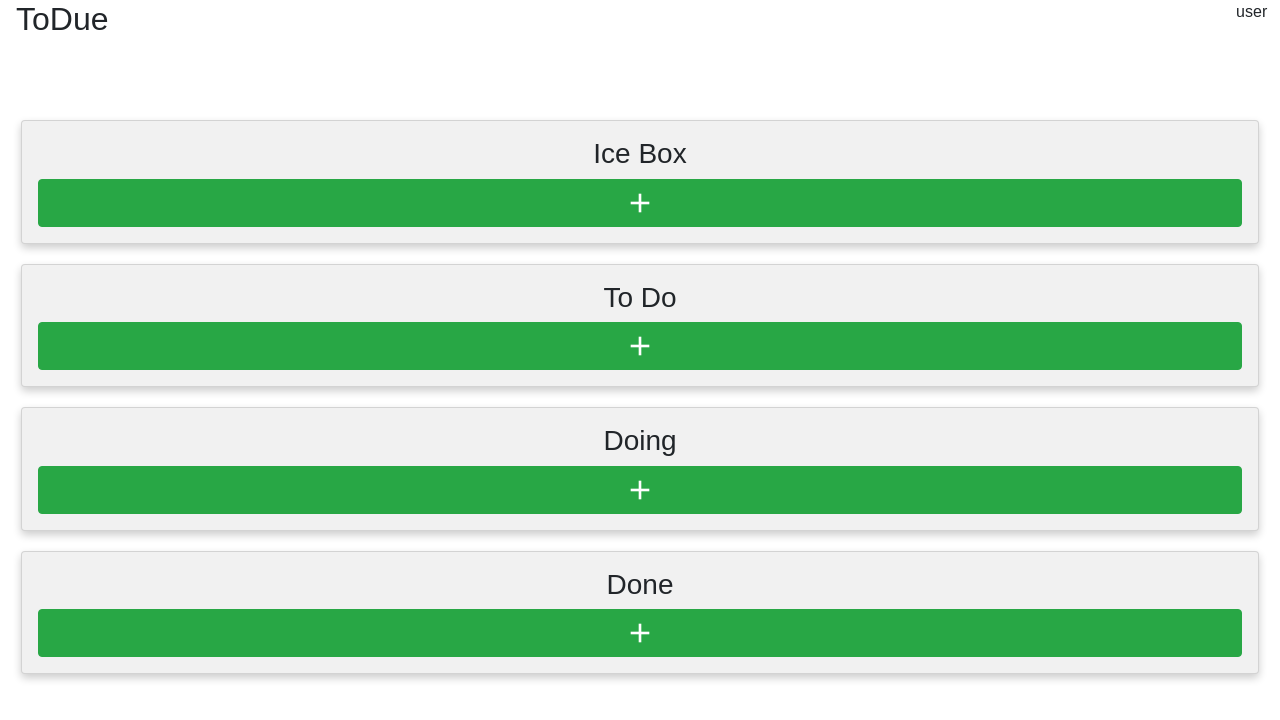
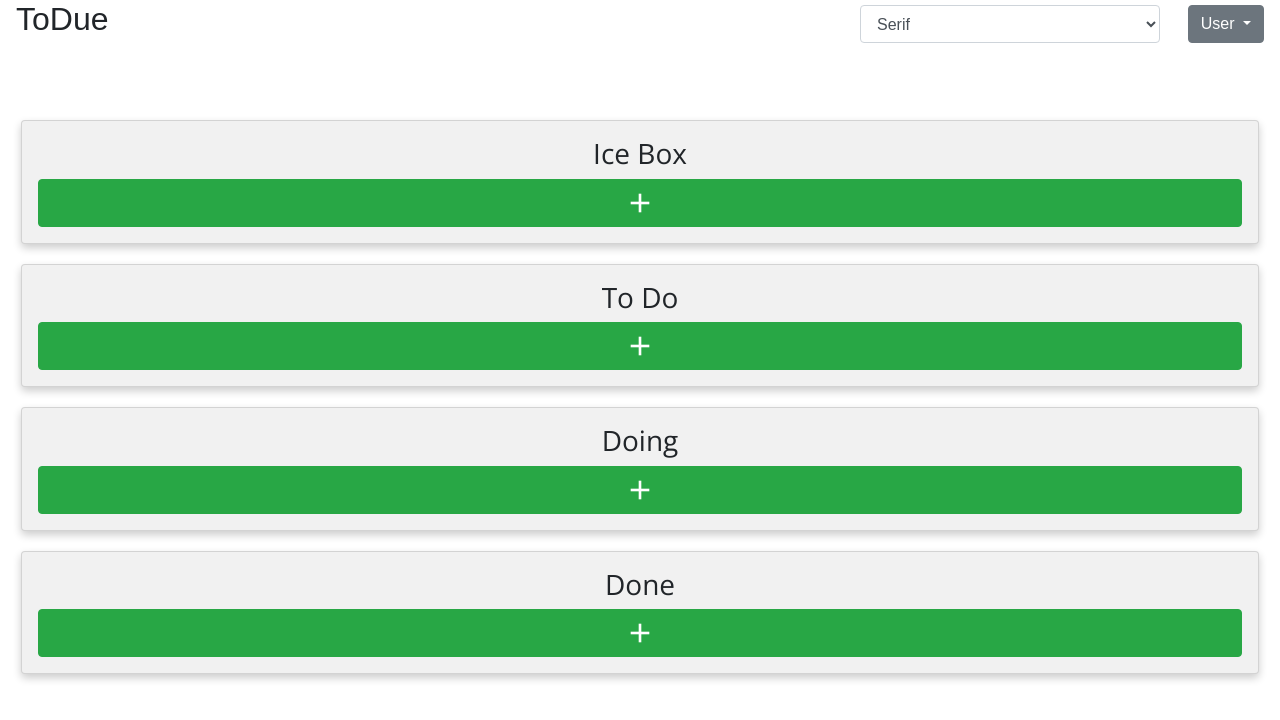
Before and after one commit to ysuran92/todue, a plain HTML site: page index.html in a window 1280 px wide. Drawn offline with nearby package versions, Linux system fonts and the light colour scheme.

Commit message:
font selector added (WIP)

```diff
--- a/css/styles.css
+++ b/css/styles.css
@@ -4,10 +4,25 @@
     left: 1rem;
 }
 
-#userBtn {
+h3 {
+    font-family: 'Open Sans', sans-serif;
+}
+
+.userBtn {
     position: absolute;
-    top: 0px;
-    right: 1vw;
+    top: 5px;
+    right: 1rem;
+}
+
+.dropdown-menu a:active {
+    background-color: rgb(40, 167, 69);
+}
+
+#selectFontFamily {
+    position: absolute;
+    top: 5px;
+    right: 7.5rem;
+    width: 300px;
 }
 
 .kanbanRow {
@@ -87,7 +102,7 @@ body {
 /************************************* KANBAN CARDS END *************************************/
 
 
-/************************************ NEW CARDS AND DELETE/EDIT ******************************/
+/***************************************** NEW CARDS ****************************************/
 
 .newCard {
     margin-bottom: 0.5rem;
--- a/index.html
+++ b/index.html
@@ -5,6 +5,7 @@
     <meta charset="UTF-8">
     <meta name="viewport" content="width=device-width, initial-scale=1.0">
     <link href="https://fonts.googleapis.com/icon?family=Material+Icons" rel="stylesheet">
+    <link href="https://fonts.googleapis.com/css2?family=Open+Sans&display=swap" rel="stylesheet">
     <link rel="stylesheet" href="https://stackpath.bootstrapcdn.com/bootstrap/4.5.2/css/bootstrap.min.css" integrity="sha384-JcKb8q3iqJ61gNV9KGb8thSsNjpSL0n8PARn9HuZOnIxN0hoP+VmmDGMN5t9UJ0Z" crossorigin="anonymous">
     <link rel="stylesheet" href="css/styles.css">
     <script src="https://kit.fontawesome.com/c902e8622e.js" crossorigin="anonymous"></script>
@@ -17,9 +18,24 @@
             <div>
                 <h2 id="todueTitle">ToDue</h2>
             </div>
-            <div>
-                <p id="userBtn">user</p>
+            <div class="dropdown userBtn">
+                <button class="btn btn-secondary dropdown-toggle" type="button" id="dropdownMenuButton" data-toggle="dropdown" aria-haspopup="true" aria-expanded="false">
+                  User
+                </button>
+                <div class="dropdown-menu dropdown-menu-right" aria-labelledby="dropdownMenuButton">
+                    <a class="dropdown-item" href="#">Action</a>
+                    <a class="dropdown-item" href="#">Another action</a>
+                    <a class="dropdown-item" href="#">Something else here</a>
+                </div>
             </div>
+            <select class="form-control" id="selectFontFamily" name="selectFontFamily" onchange="updateFontFamily();">
+                    <option> Serif </option>
+                    <option> Arial </option>
+                    <option> Sans-Serif </option>
+                    <option> Tahoma </option>
+                    <option> Verdana </option>
+                    <option> Lucida Sans Unicode </option>
+            </select>
         </div>
     </div>
     <div class="row kanbanRow">
@@ -27,7 +43,7 @@
             <div class="card wrapper">
                 <h3>Ice Box</h3>
                 <div class="cardContainer1" id="cardContainerIceBox"></div>
-                <button id="addIceBox" type="button" class="btn btn-success add_fields"><i class="material-icons" id="add">add</i></button>
+                <button id="addIceBox" type="button" class="btn btn-success"><i class="material-icons" id="add">add</i></button>
             </div>
         </div>
         <div class="column">
--- a/js/script.js
+++ b/js/script.js
@@ -107,3 +107,11 @@ $(document).ready(function() {
         x--; //inout field decrement
     })
 });
+
+/******************** SELECT FONT FAMILY ************************/
+
+function updateFontFamily() {
+    let selector = document.getElementById('selectFontFamily');
+    let family = selector.options[selector.selectedIndex].value;
+    Array.from(document.querySelectorAll('textarea'), e => e.style.fontFamily = family);
+};
```
